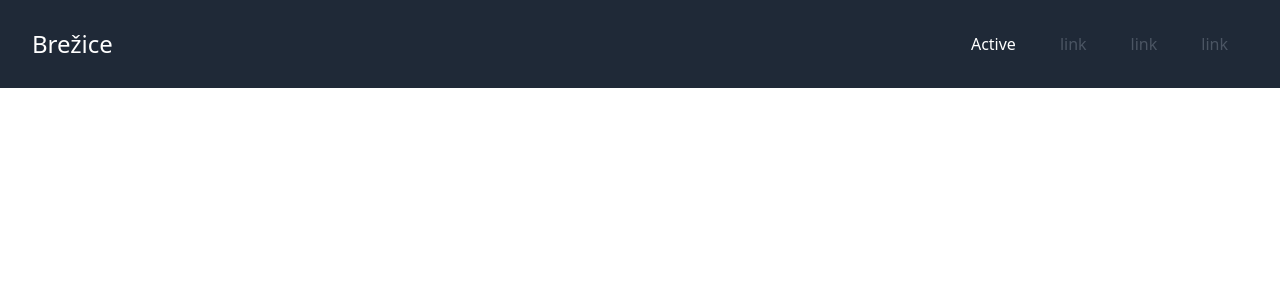
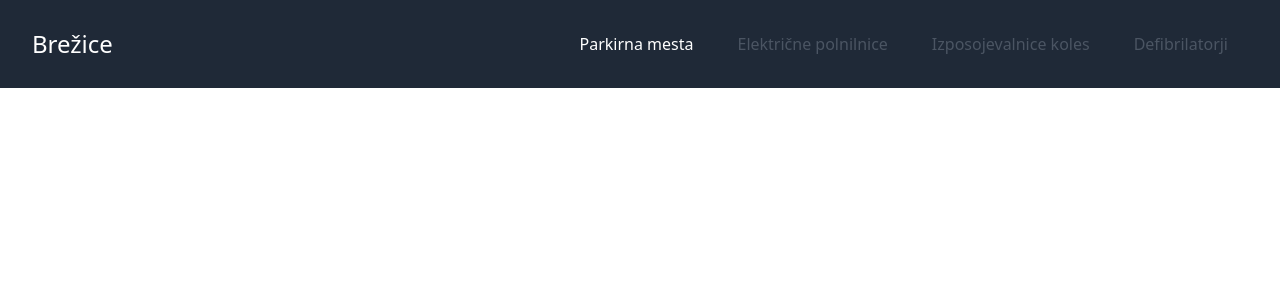
Before and after one commit to MiTi-prog/Mobility-Visualization-Brezice, a React (Create React App) app in the folder mobility-visualization/: page /elektricne-polnilnice in a window 1280 px wide. Shown: the top 300 px of the page. Built offline with nearby package versions, Linux system fonts and the light colour scheme.

Commit message:
Basic Router created

```diff
--- a/mobility-visualization/package.json
+++ b/mobility-visualization/package.json
@@ -10,6 +10,7 @@
     "postcss-cli": "^9.0.2",
     "react": "^17.0.2",
     "react-dom": "^17.0.2",
+    "react-router-dom": "^5.3.0",
     "react-scripts": "^4.0.3",
     "tailwindcss": "^2.2.19",
     "web-vitals": "^1.1.2"
--- a/mobility-visualization/src/App.js
+++ b/mobility-visualization/src/App.js
@@ -1,9 +1,42 @@
 import React from 'react';
 import Header from './components/Header';
+import Home from './components/Home';
+import ElektricnePolnilnice from './components/ElektricnePolnilnice.jsx';
+import IzposojevalniceKoles from './components/IzposojevalniceKoles.jsx';
+import Defibrilatorji from './components/Defibrilatorji.jsx';
+import ParkirnaMesta from './components/ParkirnaMesta.jsx';
+
+import {
+  BrowserRouter as Router,
+  Switch,
+  Route,
+  Redirect,
+} from "react-router-dom";
 
 function App() {
   return (
-    <Header/>
+    <div className="App">
+        <Router>
+          <Header />
+          <Switch>
+            <Route exact path="/">
+              <Home />
+            </Route>
+            <Route path="/parkirna-mesta">
+              <ParkirnaMesta />
+            </Route>
+            <Route path="/elektricne-polnilnice">
+              <ElektricnePolnilnice />
+            </Route>
+            <Route path="/izposojevalnice-koles">
+              <IzposojevalniceKoles />
+            </Route>
+            <Route path="/defibrilatorji">
+              <Defibrilatorji />
+            </Route>
+          </Switch>
+        </Router>
+      </div>
   );
 }
 
--- /dev/null
+++ b/mobility-visualization/src/components/Defibrilatorji.jsx
@@ -0,0 +1,11 @@
+import React from 'react'
+
+function Defibrilatorji() {
+    return (
+        <div>
+            <p>Lokacije defibrilatorjev</p>
+        </div>
+    )
+}
+
+export default Defibrilatorji
--- /dev/null
+++ b/mobility-visualization/src/components/ElektricnePolnilnice.jsx
@@ -0,0 +1,11 @@
+import React from 'react'
+
+function ElektricnePolnilnice() {
+    return (
+        <div>
+            <p>Električne polnilnice</p>
+        </div>
+    )
+}
+
+export default ElektricnePolnilnice
--- a/mobility-visualization/src/components/Header.jsx
+++ b/mobility-visualization/src/components/Header.jsx
@@ -1,5 +1,6 @@
 import React from 'react'
 import { useState } from 'react';
+import { Link } from 'react-router-dom';
 
 function Header() {
 
@@ -10,11 +11,12 @@ function Header() {
     };
 
     return (
-
         <nav className="flex items-center justify-between flex-wrap bg-gray-800 p-6 fixed w-full z-10 top-0">
 		<div className="flex items-center flex-shrink-0 text-white mr-6">
 			<a className="text-white no-underline hover:text-white hover:no-underline" href="#">
-				<span className="text-2xl pl-2"><i className="em em-grinning"></i> Brežice </span>
+				<Link to="/">
+                    <span className="text-2xl pl-2"><i className="em em-grinning"></i> Brežice </span>
+                </Link>
 			</a>
 		</div>
 
@@ -29,16 +31,24 @@ function Header() {
 		<div className="w-full flex-grow lg:flex lg:items-center lg:w-auto hidden lg:block pt-6 lg:pt-0" id="nav-content">
 			<ul className="list-reset lg:flex justify-end flex-1 items-center">
 				<li className="mr-3">
-					<a className="inline-block py-2 px-4 text-white no-underline" href="#">Active</a>
+					<Link to="/parkirna-mesta">
+                        <span className="inline-block py-2 px-4 text-white no-underline">Parkirna mesta</span>
+                    </Link>
 				</li>
 				<li className="mr-3">
-					<a className="inline-block text-gray-600 no-underline hover:text-gray-200 hover:text-underline py-2 px-4" href="#">link</a>
+					<Link to="/elektricne-polnilnice">
+                        <span className="inline-block text-gray-600 no-underline hover:text-gray-200 hover:text-underline py-2 px-4">Električne polnilnice</span>
+                    </Link>
 				</li>
 				<li class="mr-3">
-					<a class="inline-block text-gray-600 no-underline hover:text-gray-200 hover:text-underline py-2 px-4" href="#">link</a>
+                    <Link to="/izposojevalnice-koles">
+                        <span class="inline-block text-gray-600 no-underline hover:text-gray-200 hover:text-underline py-2 px-4">Izposojevalnice koles</span>
+                    </Link>
 				</li>
 				<li class="mr-3">
-					<a class="inline-block text-gray-600 no-underline hover:text-gray-200 hover:text-underline py-2 px-4" href="#">link</a>
+                    <Link to="/defibrilatorji">
+                        <span class="inline-block text-gray-600 no-underline hover:text-gray-200 hover:text-underline py-2 px-4">Defibrilatorji</span>
+                    </Link>
 				</li>
 			</ul>
 		</div>
--- /dev/null
+++ b/mobility-visualization/src/components/Home.jsx
@@ -0,0 +1,11 @@
+import React from 'react'
+
+function Home() {
+    return (
+        <div>
+            <p>Homepage</p>
+        </div>
+    )
+}
+
+export default Home
--- /dev/null
+++ b/mobility-visualization/src/components/IzposojevalniceKoles.jsx
@@ -0,0 +1,11 @@
+import React from 'react'
+
+function IzposojevalniceKoles() {
+    return (
+        <div>
+            <p>Izposojevalnice koles</p>
+        </div>
+    )
+}
+
+export default IzposojevalniceKoles
--- /dev/null
+++ b/mobility-visualization/src/components/ParkirnaMesta.jsx
@@ -0,0 +1,11 @@
+import React from 'react'
+
+function ParkirnaMesta() {
+    return (
+        <div>
+            <p>Parkirna Mesta</p>
+        </div>
+    )
+}
+
+export default ParkirnaMesta
```
Also changed, not shown: 1 other file (tests, documents, lock files or other folders).
